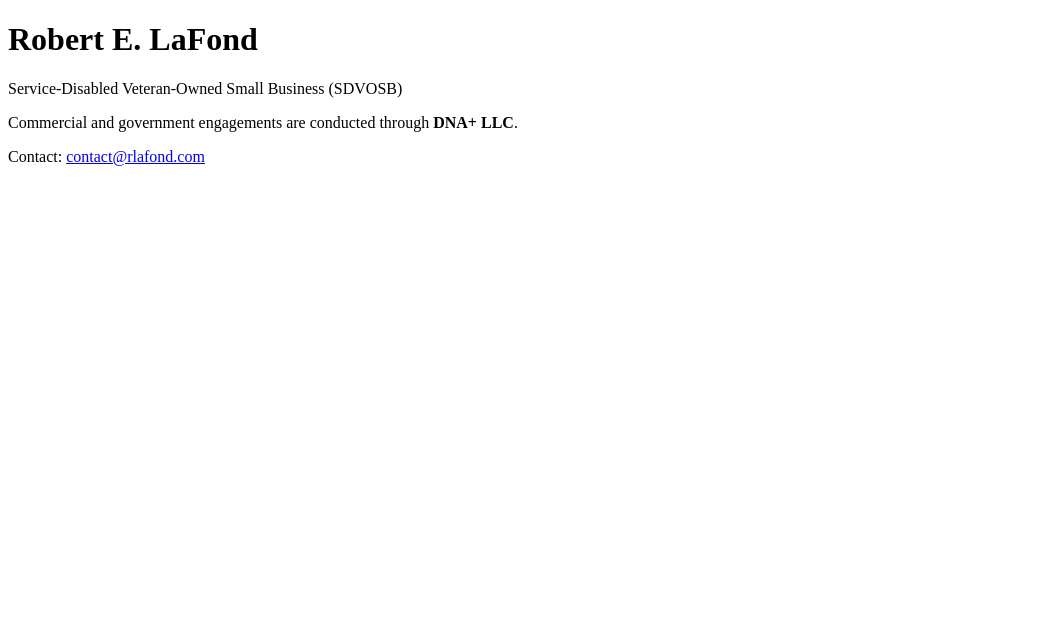
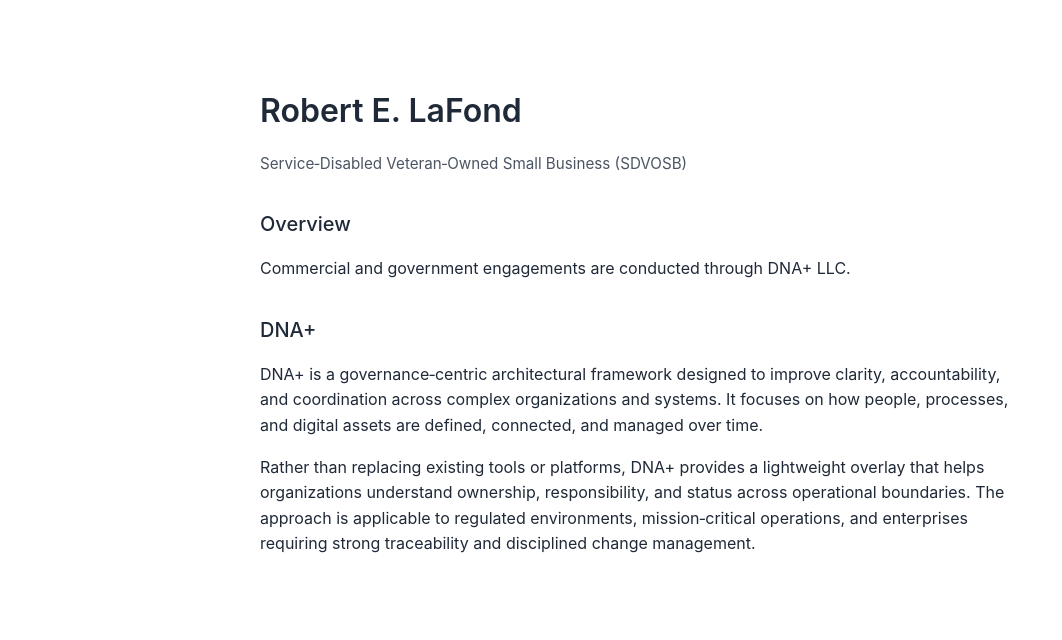
Before and after one commit to DNAplus2/temp, a website: page index.html in a window 1280 px wide. Shown: the whole page, without its empty margins (0-1062 px from the left). Drawn offline with Linux system fonts and the light colour scheme.

Commit message:
Update index.html

```diff
--- a/index.html
+++ b/index.html
@@ -1,22 +1,88 @@
 <!DOCTYPE html>
 <html lang="en">
 <head>
-  <meta charset="utf-8">
-  <title>Robert E. LaFond</title>
-  <meta name="viewport" content="width=device-width, initial-scale=1">
+  <meta charset="UTF-8" />
+  <meta name="viewport" content="width=device-width, initial-scale=1.0" />
+  <title>Robert E. LaFond | DNA+</title>
+  <style>
+    body {
+      margin: 0;
+      padding: 0;
+      font-family: -apple-system, BlinkMacSystemFont, "Segoe UI", Roboto, Arial, sans-serif;
+      background-color: #ffffff;
+      color: #1f2937;
+      line-height: 1.6;
+    }
+
+    .container {
+      max-width: 760px;
+      padding: 4rem 1.5rem;
+      margin: 0 auto;
+    }
+
+    h1 {
+      font-size: 2rem;
+      font-weight: 600;
+      margin-bottom: 0.25rem;
+    }
+
+    h2 {
+      font-size: 1.25rem;
+      font-weight: 500;
+      margin-top: 2rem;
+      margin-bottom: 0.5rem;
+    }
+
+    p {
+      margin-bottom: 1rem;
+    }
+
+    .subtle {
+      color: #4b5563;
+      font-size: 0.95rem;
+    }
+
+    .footer {
+      margin-top: 3rem;
+      font-size: 0.9rem;
+      color: #6b7280;
+    }
+
+    a {
+      color: #2563eb;
+      text-decoration: none;
+    }
+
+    a:hover {
+      text-decoration: underline;
+    }
+  </style>
 </head>
 <body>
-  <h1>Robert E. LaFond</h1>
+  <div class="container">
+    <h1>Robert E. LaFond</h1>
+    <p class="subtle">
+      Service‑Disabled Veteran‑Owned Small Business (SDVOSB)
+    </p>
 
-  <p>Service‑Disabled Veteran‑Owned Small Business (SDVOSB)</p>
+    <h2>Overview</h2>
+    <p>
+      Commercial and government engagements are conducted through DNA+ LLC.
+    </p>
 
-  <p>
-    Commercial and government engagements are conducted through
-    <strong>DNA+ LLC</strong>.
-  </p>
-
-  <p>
-    Contact: <a href="mailto:contact@rlafond.com">contact@rlafond.com</a>
-  </p>
-</body>
-</html>
+    <h2>DNA+</h2>
+    <p>
+      DNA+ is a governance‑centric architectural framework designed to improve
+      clarity, accountability, and coordination across complex organizations
+      and systems. It focuses on how people, processes, and digital assets are
+      defined, connected, and managed over time.
+    </p>
+    <p>
+      Rather than replacing existing tools or platforms, DNA+ provides a
+      lightweight overlay that helps organizations understand ownership,
+      responsibility, and status across operational boundaries. The approach
+      is applicable to regulated environments, mission‑critical operations,
+      and enterprises requiring strong traceability and disciplined change
+      management.
+    </p>
+    <p>
```
